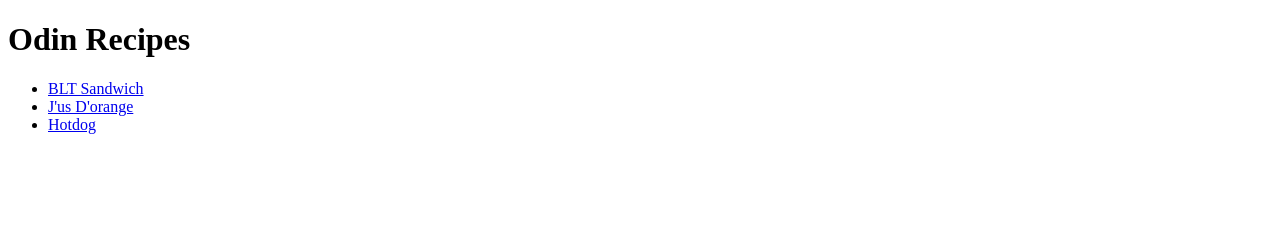
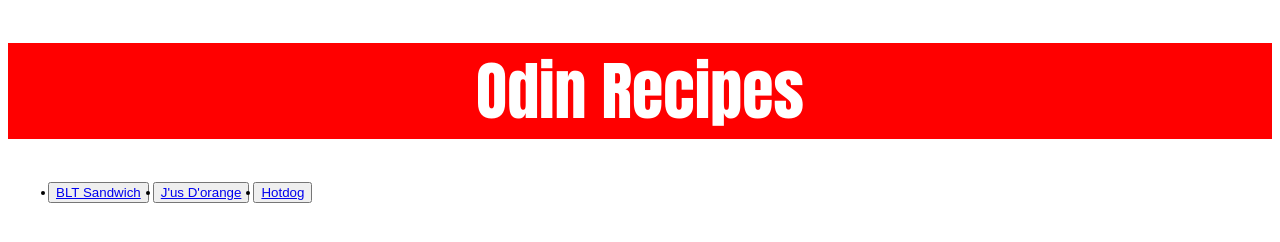
Before and after one commit to KneeCode/odin-recipes, a plain HTML site: page index.html in a window 1280 px wide. Drawn offline with Linux system fonts and the light colour scheme.

Commit message:
clean up code + add hotdog & sandwich

```diff
--- a/index.html
+++ b/index.html
@@ -1,19 +1,30 @@
 <!DOCTYPE html>
 <html lang="en">
-<head>
-    <meta charset="UTF-8">
-    <meta http-equiv="X-UA-Compatible" content="IE=edge">
-    <meta name="viewport" content="width=device-width, initial-scale=1.0">
-    <title>Document</title>
+  <head>
+    <meta charset="UTF-8" />
+    <meta http-equiv="X-UA-Compatible" content="IE=edge" />
+    <meta name="viewport" content="width=device-width, initial-scale=1.0" />
+    <title>Button Hover</title>
+    <link rel="stylesheet" href="styles.css" />
 </head>
 
 <body>
 
-<h1>Odin Recipes</h1>
+<div class="title">
+    <h1>Odin Recipes</h1>
+</div>
+
+<div class="recipelist">
+
+    <div id="transition-container">
     <ul>
-        <li><a href="recipes/BLTsandwich.html">BLT Sandwich</a></li>
-        <li><a href="recipes/Jusdorange.html">J'us D'orange</a></li>
-        <li><a href="recipes/hotdog.html">Hotdog</a></li>
+        <button><li><a href="recipes/BLTsandwich.html">BLT Sandwich</a></li></button>
+        <button><li><a href="recipes/Jusdorange.html">J'us D'orange</a></li></button>
+        <button><li><a href="recipes/hotdog.html">Hotdog</a></li></button>
     </ul>
+    </div>
+
+</div>
+
 </body>
 </html>
```
Also changed, not shown: recipes/Hot_dog_with_mustard.png (added), recipes/sandwich-BLT.jpg (added).
